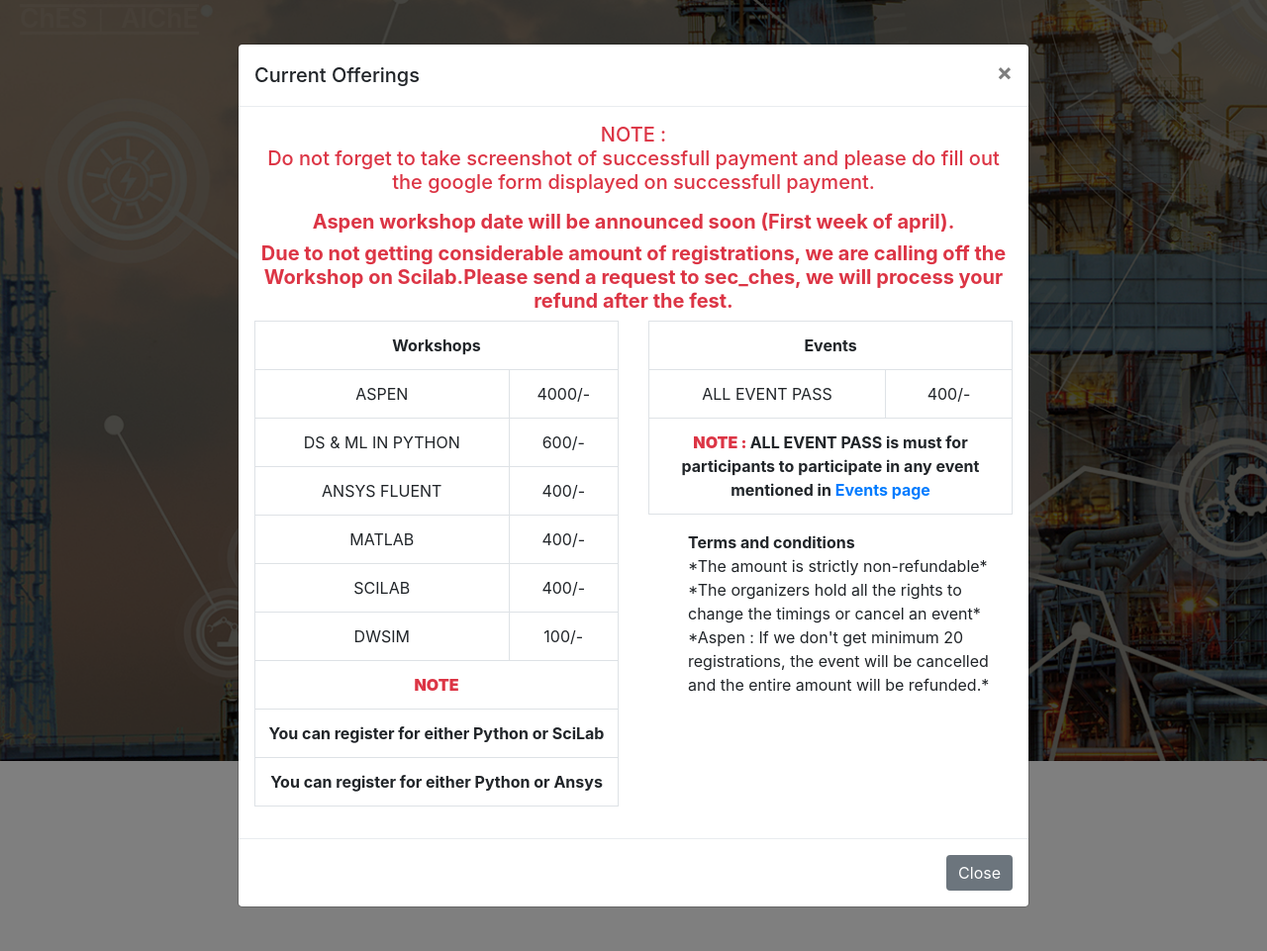
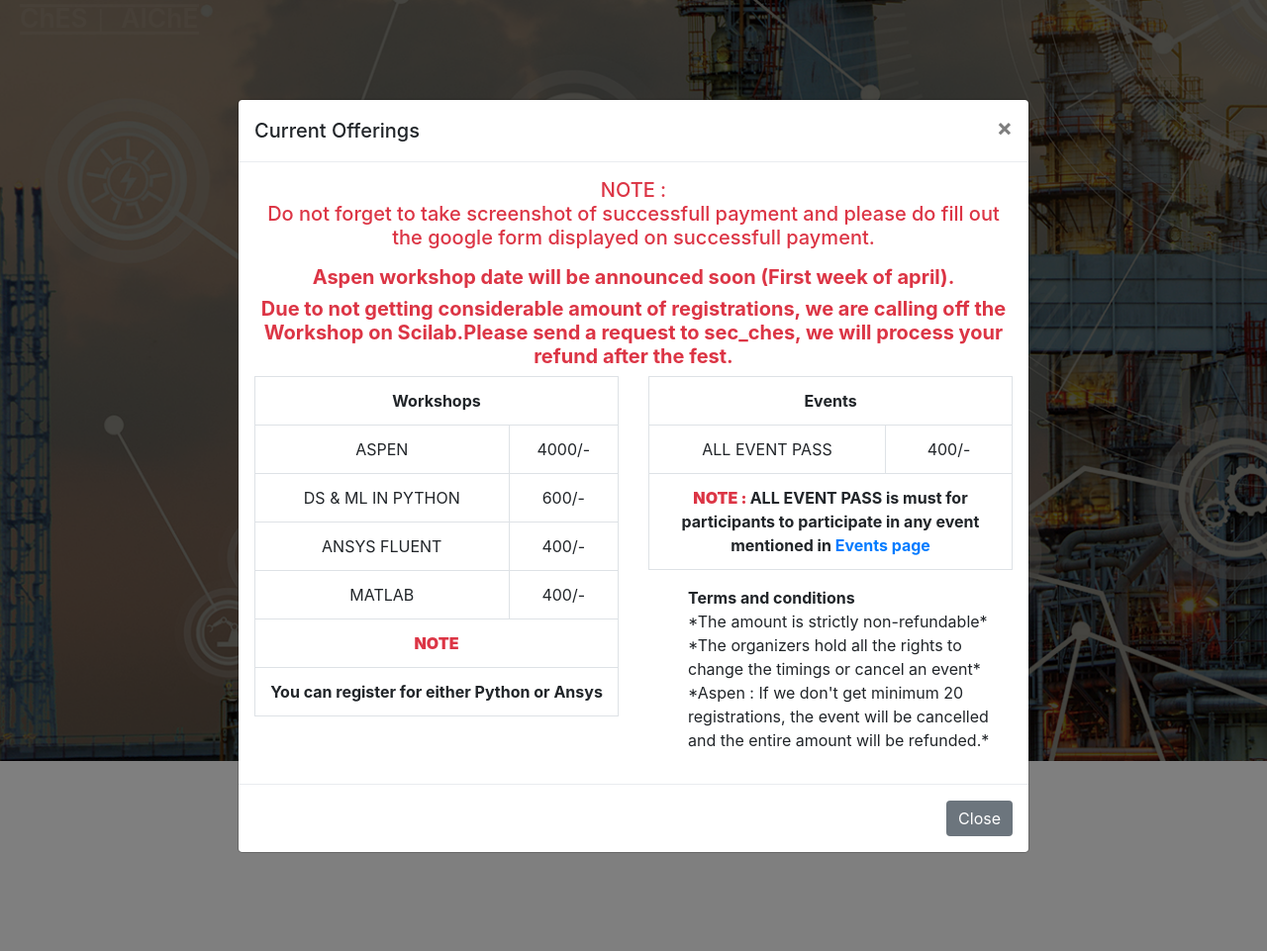
Before and after one commit to FerociousCentaur/ChemPlus_BackEnd, a Django app: page /payments/ in a window 1280 px wide. Shown: the whole page at 99% size. Run offline with Django 3.2, Linux system fonts and the light colour scheme; some libraries are stand-ins or nearby versions; some web fonts are replaced.

Commit message:
removed DWSIM

```diff
--- a/ChemID/forms.py
+++ b/ChemID/forms.py
@@ -81,7 +81,7 @@ class programRegister(forms.Form):
             #("SciLab", "SciLab"),
             ("Matlab", "Matlab"),
             ("Aspen", "Aspen"),
-            ("DWSIM", "DWSIM"),
+            #("DWSIM", "DWSIM"),
         )
     programs = forms.MultipleChoiceField(widget=forms.SelectMultiple(attrs={'class':"selectpicker form-control",'data-selected-text-format':"count", 'OnChange':'myFunction();'}),
                                          choices=OPTIONS, required=True)
--- a/ChemID/templates/paymentspage.html
+++ b/ChemID/templates/paymentspage.html
@@ -64,10 +64,10 @@
               <tr><td>DS & ML IN PYTHON</td><td>600/-</td></tr>
               <tr><td>ANSYS FLUENT</td><td>400/-</td></tr>
               <tr><td>MATLAB</td><td>400/-</td></tr>
-              <tr><td>SCILAB</td><td>400/-</td></tr>
-              <tr><td>DWSIM</td><td>100/-</td></tr>
+<!--              <tr><td>SCILAB</td><td>400/-</td></tr>-->
+<!--              <tr><td>DWSIM</td><td>100/-</td></tr>-->
               <th  colspan="2"><strong class="text-danger">NOTE</strong>
-              <tr><td colspan="2"><b> You can register for either Python or SciLab</b></td></tr>
+<!--              <tr><td colspan="2"><b> You can register for either Python or SciLab</b></td></tr>-->
                   <tr><td colspan="2"> <b>You can register for either Python or Ansys</b></td></tr>
 <!--              <tr><td colspan="2"> <b>You can register for either Aspen or DWSIM</b></td></tr>-->
 
```
